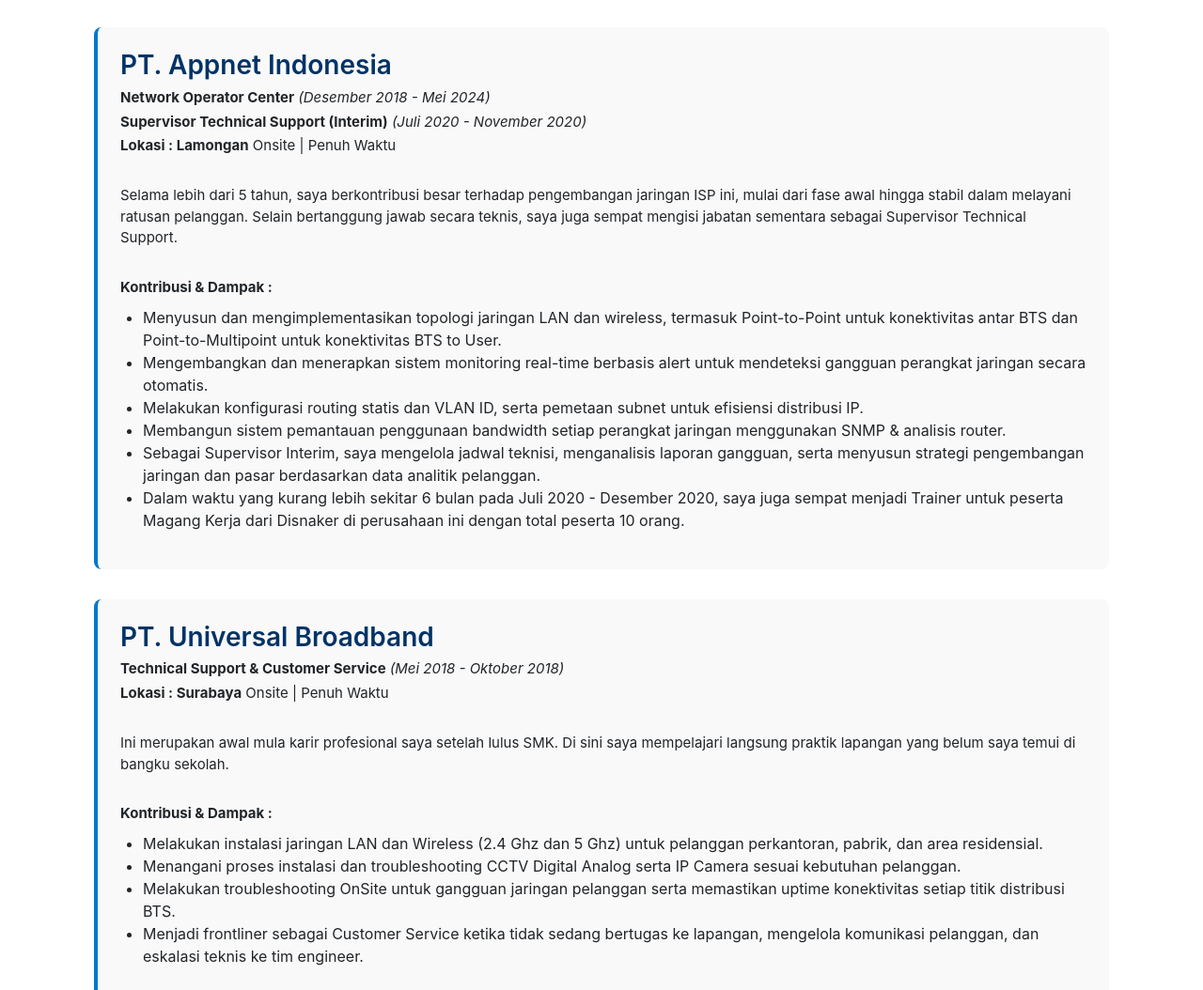
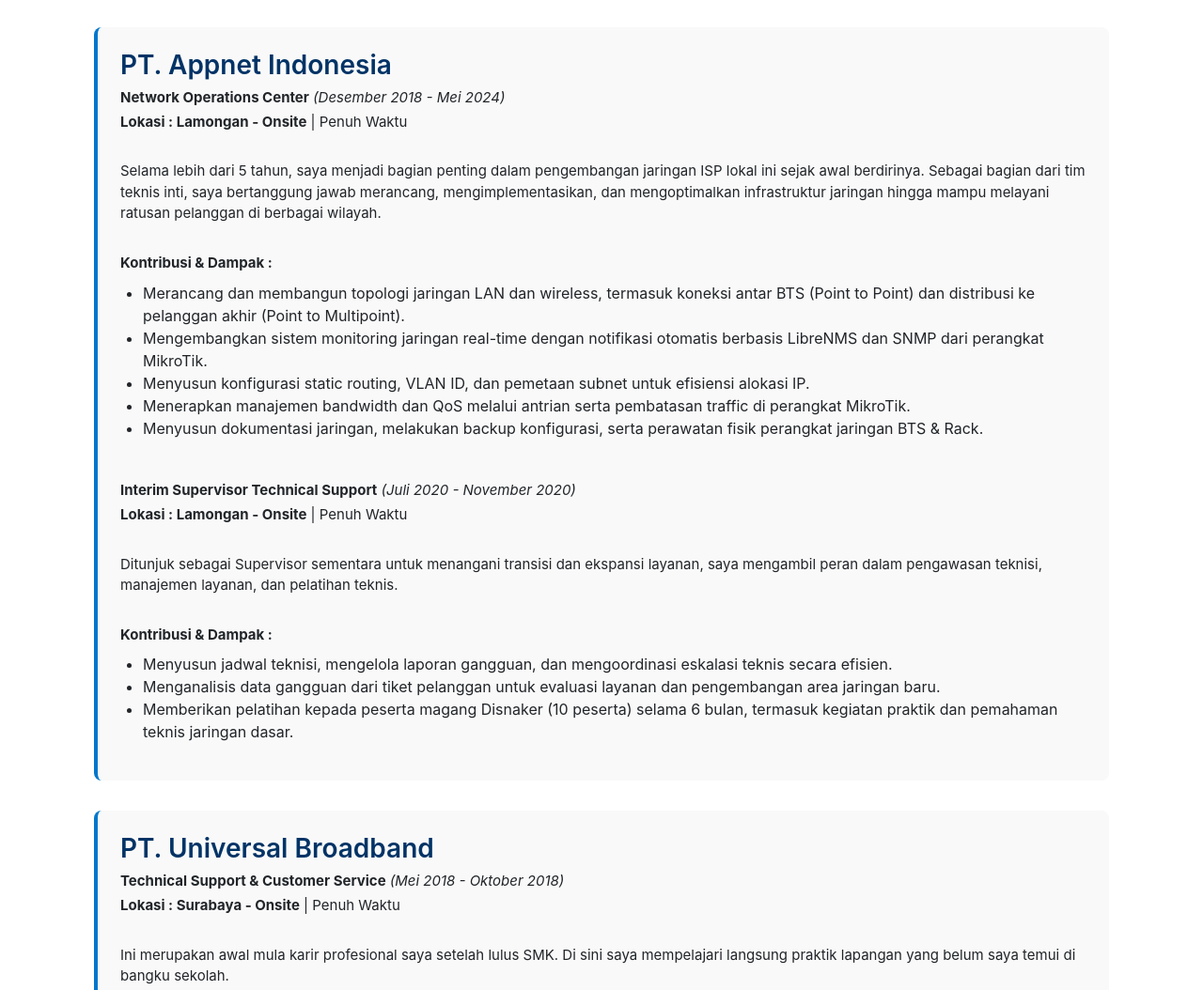
Before and after one commit to ervindaprtma/ervindaprtma.github.io, a plain HTML site: page content/experience_skill.html in a window 1280 px wide. Shown: the part 1880-2934 px from the top of the page at 94% size. Drawn offline with nearby package versions, Linux system fonts and the light colour scheme; a script that the page names is missing.

Commit message:
changes detail work on appnet

```diff
--- a/content/experience_skill.html
+++ b/content/experience_skill.html
@@ -106,7 +106,7 @@
                                     </h3>
                                     <p><strong>Network Engineer L2</strong> <i>(Promosi - Juni 2025 hingga sekarang)</i></p>
                                     <p><strong>Sebelumnya : Network Administrator L1</strong> <i>(Juni 2024 - Juni 2025)</i></p>
-                                    <p><strong>Lokasi : Sidoarjo</strong> | Kontrak - Onsite</p>
+                                    <p><strong>Lokasi : Sidoarjo - Onsite</strong> | Kontrak</p>
                                     <br>
                                     <p>
                                     Bergabung dengan perusahaan yang bergerak di bidang PSrE (Penyelenggara Sertifikat Elektronik), saya bertanggung jawab dalam membangun
@@ -158,30 +158,39 @@
                                     <h3>
                                         PT. Appnet Indonesia
                                     </h3>
-                                    <p><strong>Network Operator Center</strong> <i>(Desember 2018 - Mei 2024)</i></p>
-                                    <p><strong>Supervisor Technical Support (Interim)</strong> <i>(Juli 2020 - November 2020)</i></p>
-                                    <p><strong>Lokasi : Lamongan</strong> Onsite | Penuh Waktu</p>
+                                    <p><strong>Network Operations Center</strong> <i>(Desember 2018 - Mei 2024)</i></p>
+                                    <p><strong>Lokasi : Lamongan - Onsite</strong> | Penuh Waktu</p>
                                     <br>
                                     <p>
-                                    Selama lebih dari 5 tahun, saya berkontribusi besar terhadap pengembangan jaringan ISP ini, mulai dari fase awal hingga stabil dalam melayani ratusan pelanggan.
-                                    Selain bertanggung jawab secara teknis, saya juga sempat mengisi jabatan sementara sebagai Supervisor Technical Support.
+                                        Selama lebih dari 5 tahun, saya menjadi bagian penting dalam pengembangan jaringan ISP lokal ini sejak awal berdirinya.
+                                        Sebagai bagian dari tim teknis inti, saya bertanggung jawab merancang, mengimplementasikan, dan mengoptimalkan infrastruktur
+                                        jaringan hingga mampu melayani ratusan pelanggan di berbagai wilayah.
                                     </p>
                                     <br>
                                     <p><strong>Kontribusi & Dampak :</strong></p>
                                     <ul>
-                                        <li>Menyusun dan mengimplementasikan topologi jaringan LAN dan wireless, termasuk Point-to-Point untuk konektivitas antar BTS dan Point-to-Multipoint
-                                            untuk konektivitas BTS to User.
+                                        <li>Merancang dan membangun topologi jaringan LAN dan wireless, termasuk koneksi antar BTS (Point to Point) dan distribusi ke
+                                            pelanggan akhir (Point to Multipoint).
                                         </li>
-                                        <li>Mengembangkan dan menerapkan sistem monitoring real-time berbasis alert untuk mendeteksi gangguan perangkat jaringan secara otomatis.</li>
-                                        <li>Melakukan konfigurasi routing statis dan VLAN ID, serta pemetaan subnet untuk efisiensi distribusi IP.</li>
-                                        <li>Membangun sistem pemantauan penggunaan bandwidth setiap perangkat jaringan menggunakan SNMP & analisis router.</li>
-                                        <li>Sebagai Supervisor Interim, saya mengelola jadwal teknisi, menganalisis laporan gangguan, serta menyusun strategi pengembangan jaringan dan pasar berdasarkan
-                                            data analitik pelanggan.
-                                        </li>
-                                        <li>Dalam waktu yang kurang lebih sekitar 6 bulan pada Juli 2020 - Desember 2020, saya juga sempat menjadi Trainer untuk peserta Magang Kerja dari Disnaker di perusahaan ini
-                                            dengan total peserta 10 orang.
-                                        </li>
-
+                                        <li>Mengembangkan sistem monitoring jaringan real-time dengan notifikasi otomatis berbasis LibreNMS dan SNMP dari perangkat MikroTik.</li>
+                                        <li>Menyusun konfigurasi static routing, VLAN ID, dan pemetaan subnet untuk efisiensi alokasi IP.</li>
+                                        <li>Menerapkan manajemen bandwidth dan QoS melalui antrian serta pembatasan traffic di perangkat MikroTik.</li>
+                                        <li>Menyusun dokumentasi jaringan, melakukan backup konfigurasi, serta perawatan fisik perangkat jaringan BTS & Rack.</li>
+                                    </ul>
+                                    <br>
+                                    <p><strong>Interim Supervisor Technical Support</strong> <i>(Juli 2020 - November 2020)</i></p>
+                                    <p><strong>Lokasi : Lamongan - Onsite</strong> | Penuh Waktu</p>
+                                    <br>
+                                    <p>
+                                        Ditunjuk sebagai Supervisor sementara untuk menangani transisi dan ekspansi layanan, saya mengambil peran dalam pengawasan teknisi,
+                                        manajemen layanan, dan pelatihan teknis.
+                                    </p>
+                                    <br>
+                                    <p><strong>Kontribusi & Dampak :</strong></p>
+                                    <ul>
+                                        <li>Menyusun jadwal teknisi,  mengelola laporan gangguan, dan mengoordinasi eskalasi teknis secara efisien.</li>
+                                        <li>Menganalisis data gangguan dari tiket pelanggan untuk evaluasi layanan dan pengembangan area jaringan baru.</li>
+                                        <li>Memberikan pelatihan kepada peserta magang Disnaker (10 peserta) selama 6 bulan, termasuk kegiatan praktik dan pemahaman teknis jaringan dasar.</li>
                                     </ul>
                                 </div>
                             </div>
@@ -192,7 +201,7 @@
                                         PT. Universal Broadband
                                     </h3>
                                     <p><strong>Technical Support & Customer Service</strong> <i>(Mei 2018 - Oktober 2018)</i></p>
-                                    <p><strong>Lokasi : Surabaya</strong> Onsite | Penuh Waktu</p>
+                                    <p><strong>Lokasi : Surabaya - Onsite</strong> | Penuh Waktu</p>
                                     <br>
                                     <p>
                                     Ini merupakan awal mula karir profesional saya setelah lulus SMK. Di sini saya mempelajari langsung praktik lapangan yang belum saya temui di bangku sekolah.
```
